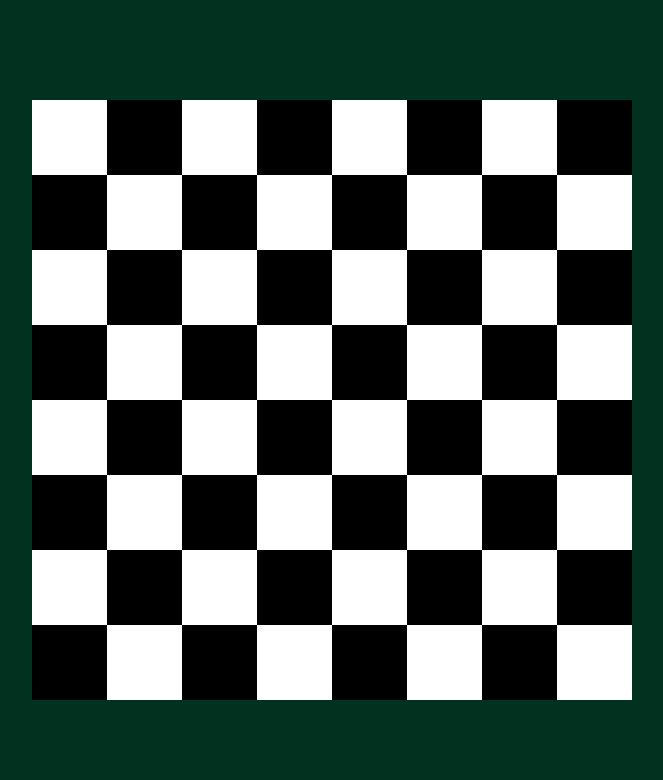
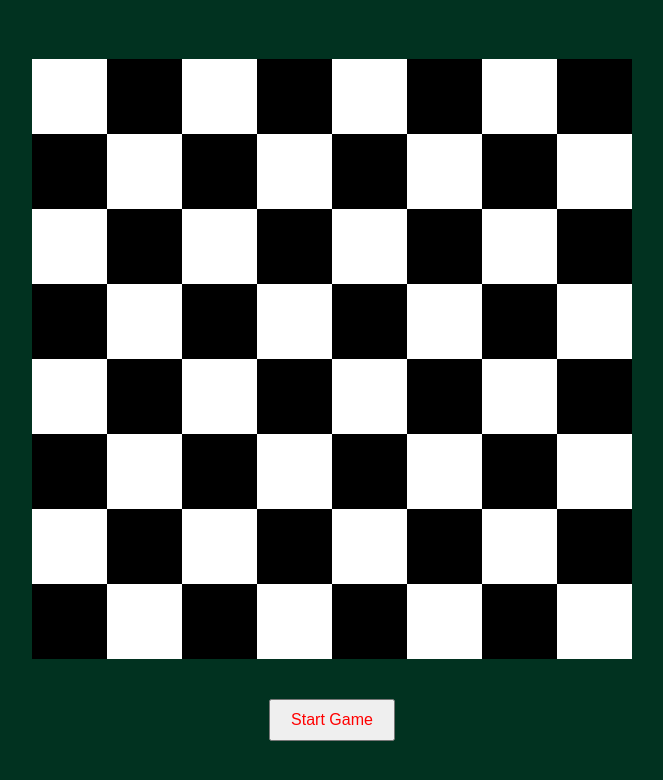
Before and after one commit to Virdze/Checkers-JS, a plain HTML site: page src/index.html in a window 1280 px wide. Shown: the whole page, without its empty margins (308-971 px from the left). Drawn offline with Linux system fonts and the light colour scheme.

Commit message:
Added start game button - logic missing

```diff
--- a/src/index.html
+++ b/src/index.html
@@ -7,7 +7,9 @@
     <link rel="stylesheet" href="styles.css">
 </head>
 <body>
-    <div class="board">
+    <div class="container">
+        <div class="board"></div>
+        <button class="start-game-button">Start Game</button>
     </div>
 </body>
 <script src="logic.js"></script>
--- a/src/styles.css
+++ b/src/styles.css
@@ -8,11 +8,18 @@ body {
 
 }
 
+.container {
+    display: flex;
+    flex-direction: column;
+    align-items: center;
+}
+
 .board {
     display: flex;
     flex-wrap: wrap;
     width: 600px;
     height: 600px;
+    margin-bottom: 40px;
 }
 .square {
     width: 12.5%;
@@ -25,3 +32,10 @@ body {
 .white {
     background-color: white;
 }
+
+.start-game-button{
+    padding: 10px 20px;
+    font-size: 16px;
+    color: red;
+    cursor: pointer;
+}
```
